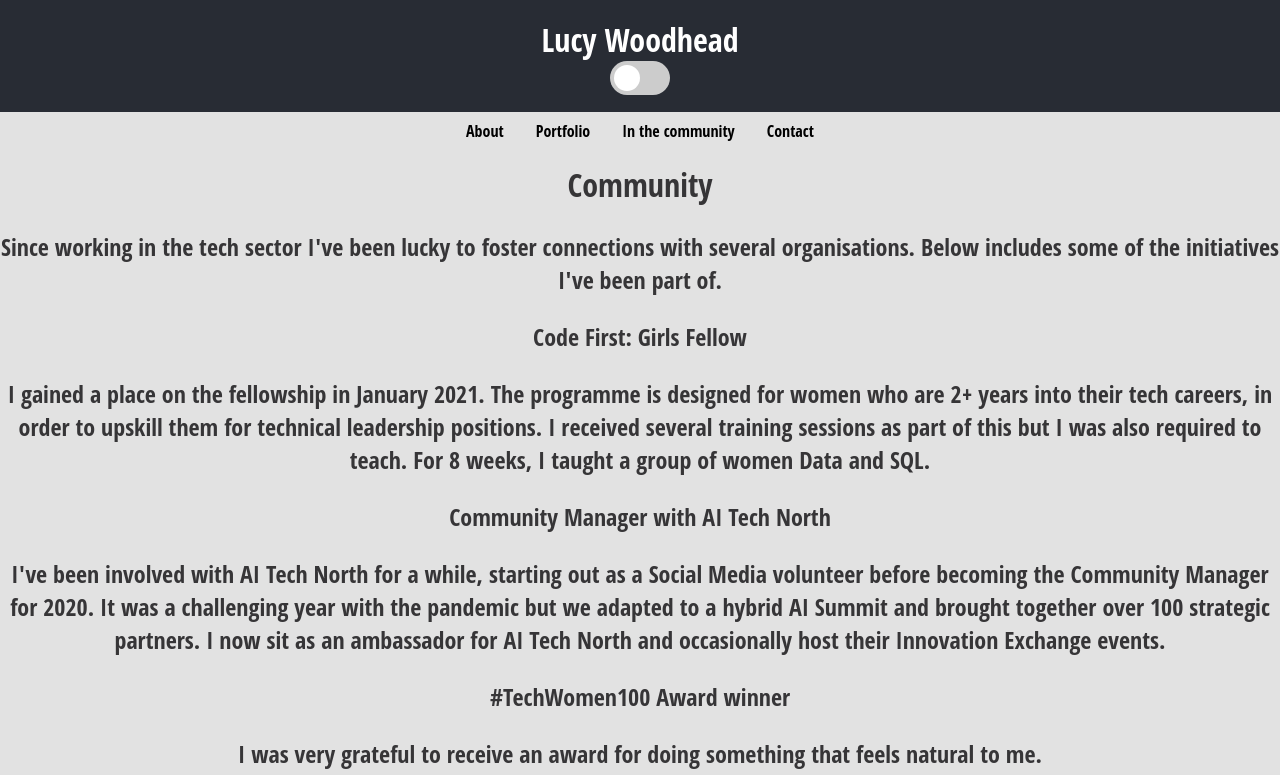
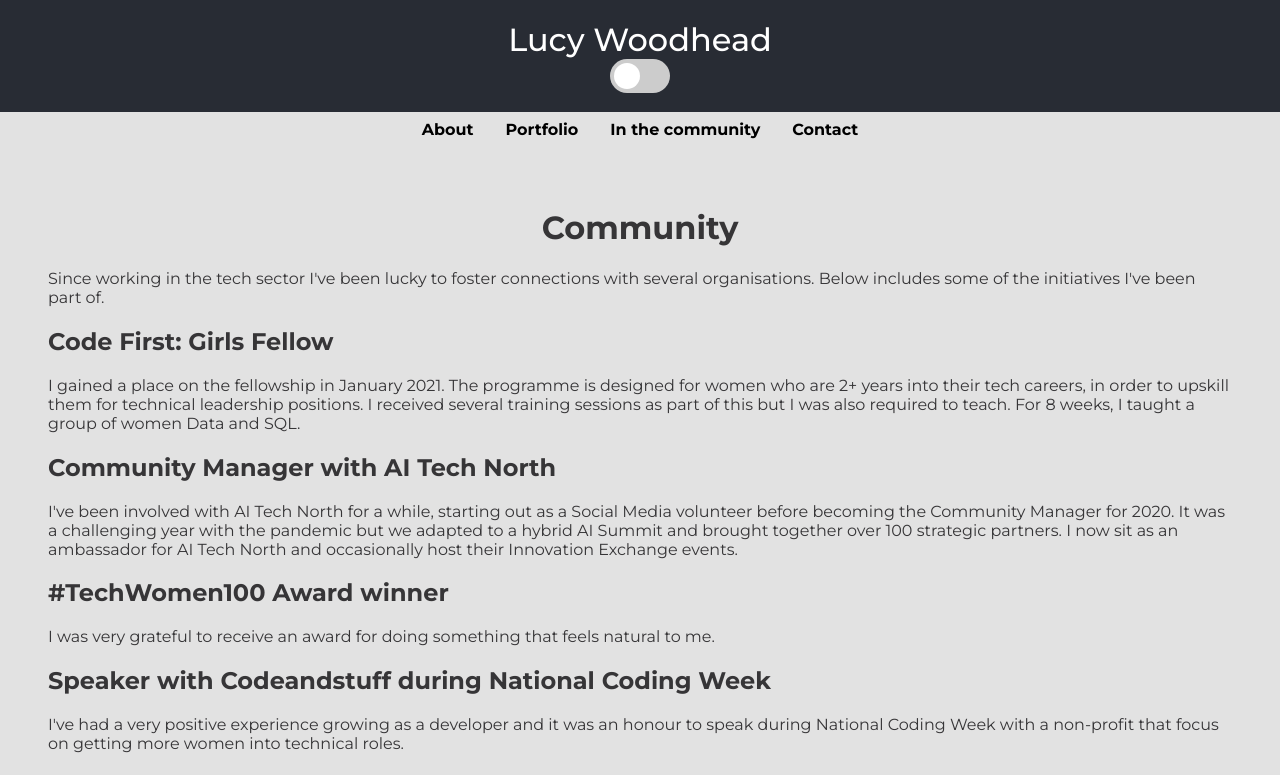
Before and after one commit to woodheadlucy/wdhd, a React (Create React App) app: page /community in a window 1280 px wide. Shown: the top 775 px of the page. Built offline with nearby package versions, Linux system fonts and the light colour scheme.

Commit message:
font and padding

```diff
--- a/public/index.html
+++ b/public/index.html
@@ -3,8 +3,10 @@
   <head>
     <meta charset="utf-8" />
     <link rel="icon" href="%PUBLIC_URL%/favicon1.png" />
-    <link rel="preconnect" href="https://fonts.gstatic.com">
-    <link href="https://fonts.googleapis.com/css2?family=Open+Sans:ital,wght@0,300;0,400;1,400&display=swap" rel="stylesheet">    <meta name="viewport" content="width=device-width, initial-scale=1" />
+    <link rel="preconnect" href="https://fonts.googleapis.com">
+<link rel="preconnect" href="https://fonts.gstatic.com" crossorigin>
+<link href="https://fonts.googleapis.com/css2?family=Montserrat:ital,wght@0,400;0,500;0,700;1,400&display=swap" rel="stylesheet">
+
     <meta name="theme-color" content="#000000" />
     <meta
       name="description"
--- a/src/global.js
+++ b/src/global.js
@@ -8,7 +8,7 @@ export const GlobalStyles = createGlobalStyle`
     width: 100%;
   }
 
-  p {font-size: 1.5rem}
+  p {font-size: 1rem}
 
   body {
     align-items: center;
@@ -19,7 +19,7 @@ export const GlobalStyles = createGlobalStyle`
     justify-content: center;
     margin: 0;
     padding: 0;
-    font-family: 'Open Sans Condensed', sans-serif;
+    font-family: 'Montserrat', sans-serif;
     transition: all 0.25s linear;
   }
 
--- a/src/index.css
+++ b/src/index.css
@@ -1,13 +1,11 @@
 body {
   margin: 0;
-  font-family: 'Open Sans', sans-serif;  /* font-family: -apple-system, BlinkMacSystemFont, 'Segoe UI', 'Roboto', 'Oxygen',
-    'Ubuntu', 'Cantarell', 'Fira Sans', 'Droid Sans', 'Helvetica Neue',
-    sans-serif; */
+  font-family:  'Montserrat', sans-serif;
   -webkit-font-smoothing: antialiased;
   -moz-osx-font-smoothing: grayscale;
 
 }
 
 code {
-  font-family: 'Open Sans', sans-serif;
+  font-family: 'Montserrat', sans-serif;
 }
--- a/src/pages/about.jsx
+++ b/src/pages/about.jsx
@@ -1,11 +1,16 @@
-const About = () => {
+import styled from 'styled-components'
+
+const About = (props) => {
     return (
-        <>
+        <div className={props.className}>
         <h1>About</h1>
         <p>Hello! I'm Lucy, a Software Developer based in the UK. I've worked in the digital space for 5 years, covering project management, User Research, and now software development. I have experience building APIs, user interfaces, Augmented Reality experiences, and complex data management.</p>
-        </>
+        </div>
     )
 }
 
+const styledAbout = styled(About)`
+padding: 3rem;
+`
 
-export default About;
+export default styledAbout;
--- a/src/pages/community.jsx
+++ b/src/pages/community.jsx
@@ -1,6 +1,8 @@
-const Community = () => {
+import styled from 'styled-components'
+
+const Community = (props) => {
     return (
-        <>
+        <div className={props.className}>
         <h1>Community</h1>
         <p>Since working in the tech sector I've been lucky to foster connections with several organisations. Below includes some of the initiatives I've been part of.</p>
         <h2>Code First: Girls Fellow</h2>
@@ -13,9 +15,19 @@ const Community = () => {
         <p>I've had a very positive experience growing as a developer and it was an honour to speak during National Coding Week with a non-profit that focus on getting more women into technical roles.</p>
         <h2>Speaker at Code First Girls</h2>
         <p>I shared my story of pivoting from project management into coding, and what I found most useful in journey.</p>
-        </>
+        </div>
     )
 }
 
+const styledCommunity = styled(Community)`
+padding: 3rem;
+h2 {
+    text-align: left;
+}
 
-export default Community;
+ p {
+    text-align: left;
+}
+
+`;
+export default styledCommunity;
--- a/src/pages/home.jsx
+++ b/src/pages/home.jsx
@@ -8,7 +8,7 @@ const Home = (props) => {
         <h1>Home</h1>
         <div className="intro">
             <img className="img" src={lucy}/>
-            <p>Enthusiastic individual that likes coding, talking, and travelling. Get in touch!</p>
+            <p>Enthusiastic individual that likes coding, talking, and travelling. <a className="contact" target="_blank" href="https://www.linkedin.com/in/woodheadlucy/" >Get in touch!</a></p>
         </div>
         <div className="content-wrapper">
             <div>
@@ -46,6 +46,7 @@ const styledHome = styled(Home)`
 }
 
 .content-wrapper {
+    padding: 3rem;
     display: flex;
     flex-wrap: wrap;
     gap: 3rem;
@@ -58,6 +59,11 @@ const styledHome = styled(Home)`
     min-height: 100px;
 }
 
+.contact {
+    text-decoration: none;
+    font-weight: bold;
+}
+
 @media only screen and (max-width: 700px) {
     .content-wrapper {
     display: flex;
@@ -68,6 +74,8 @@ const styledHome = styled(Home)`
 .content-wrapper > div {
     width: unset;
 }
+
+
 }
 
 `
--- a/src/pages/portfolio.jsx
+++ b/src/pages/portfolio.jsx
@@ -10,7 +10,7 @@ const Portfolio = (props) => {
         <p>I have worked on complex platforms, websites, and apps in my career so far. Whilst I cannot share specific work examples here please take a look at my side projects.</p>
         <div>
             <div>
-                <a href="lucy-ecommerce-demo.netlify.app" target="_blank">Demo e-commerce site</a>
+                <a href="https://lucy-ecommerce-demo.netlify.app/" target="_blank">Demo e-commerce site</a>
                 <p>A front end site with React, Typescript, Material UI, and Styled Components. Fake store API used.</p>
                 <img src={ecommerce}/>
             </div>
```
